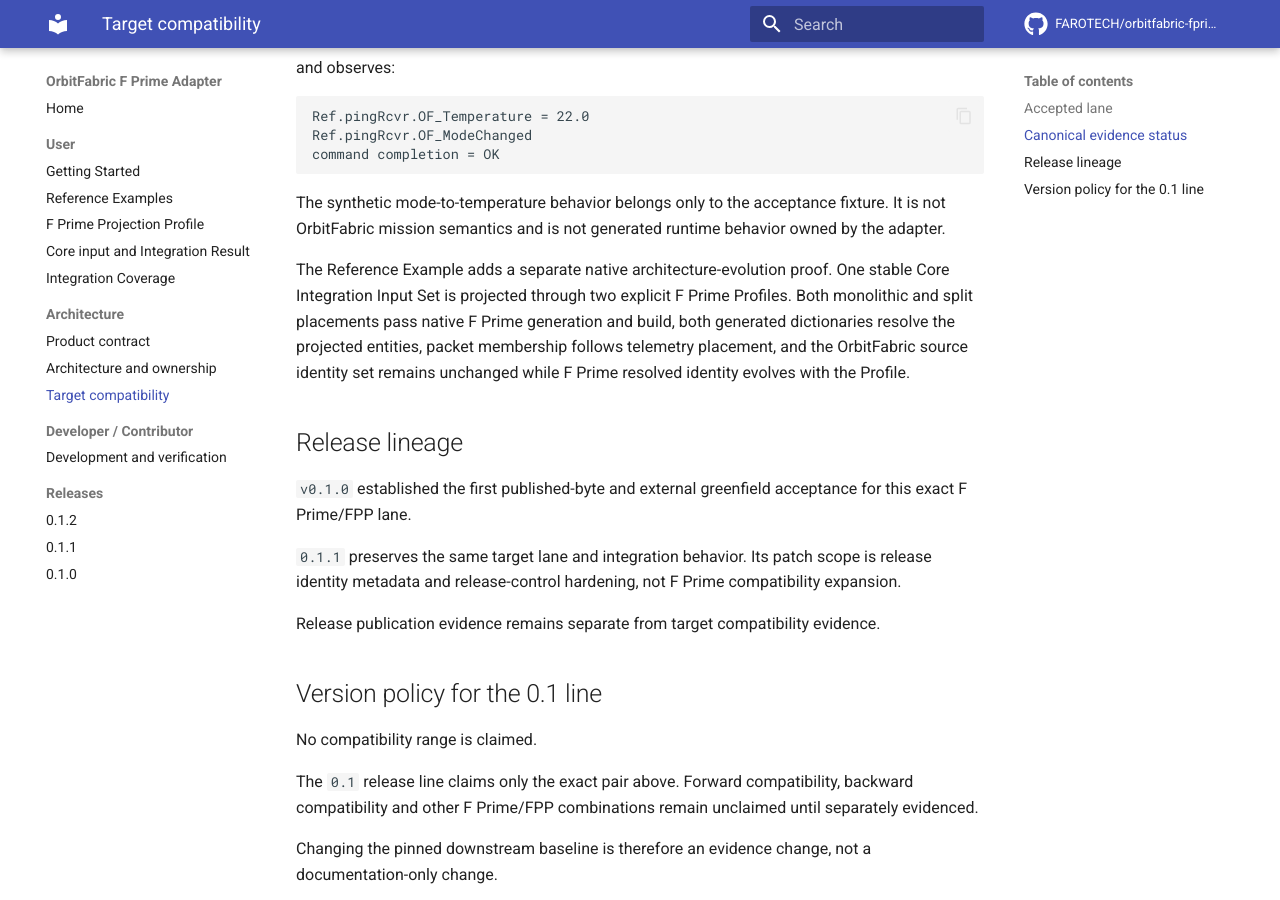
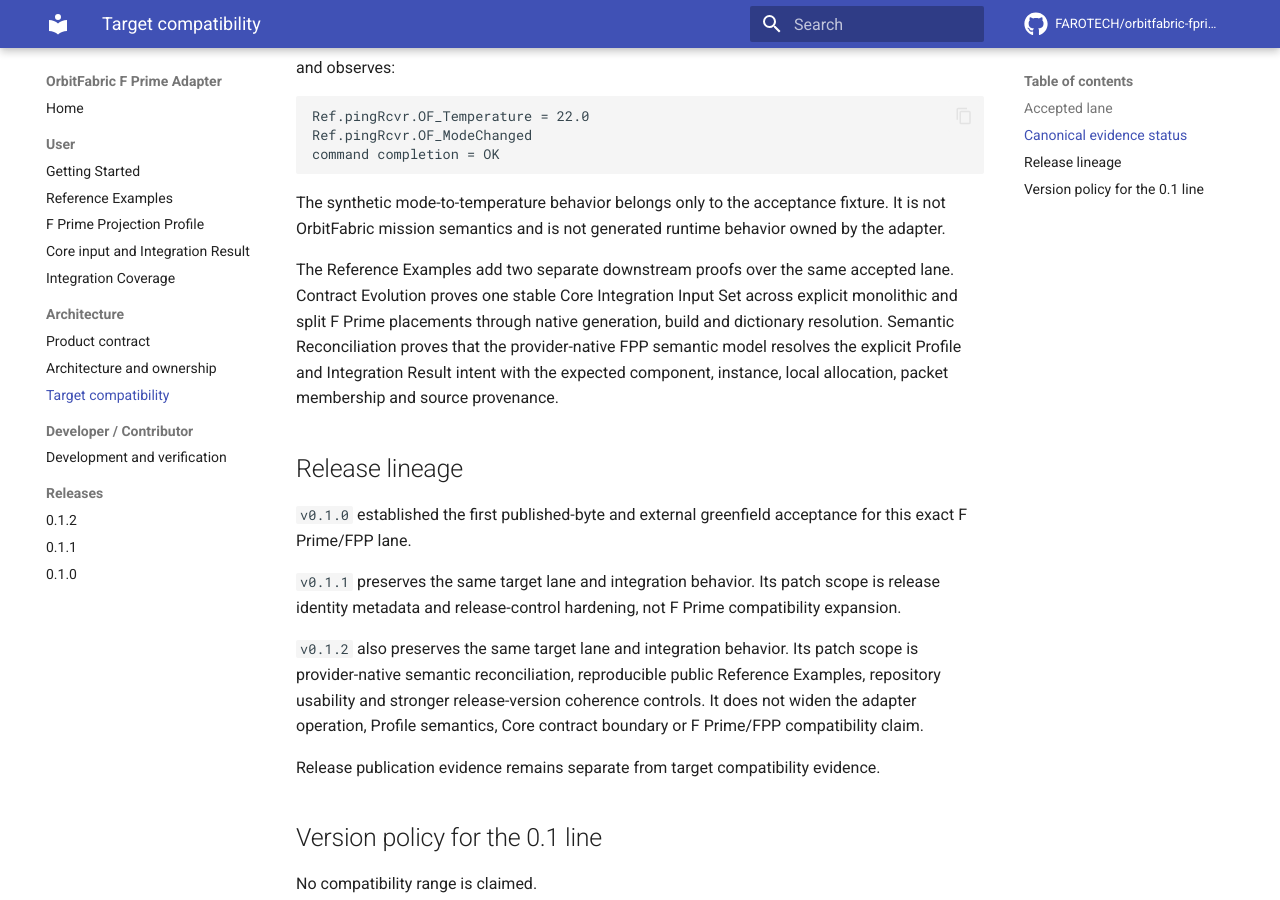
Before and after one commit to FAROTECH/orbitfabric-fprime-adapter, an MkDocs documentation site: the page built from docs/target-compatibility.md, in a window 1280 px wide and 900 px high, scrolled down 951 px. Built offline with MkDocs 1.6.1 and Material for MkDocs 9.7.7, drawn with Linux system fonts in a browser that asks for light colours; comment, search, counter and statistics services are not loaded.

Commit message:
docs: record unchanged target lane for 0.1.2

```diff
--- a/docs/target-compatibility.md
+++ b/docs/target-compatibility.md
@@ -53,13 +53,15 @@ command completion = OK
 
 The synthetic mode-to-temperature behavior belongs only to the acceptance fixture. It is not OrbitFabric mission semantics and is not generated runtime behavior owned by the adapter.
 
-The Reference Example adds a separate native architecture-evolution proof. One stable Core Integration Input Set is projected through two explicit F Prime Profiles. Both monolithic and split placements pass native F Prime generation and build, both generated dictionaries resolve the projected entities, packet membership follows telemetry placement, and the OrbitFabric source identity set remains unchanged while F Prime resolved identity evolves with the Profile.
+The Reference Examples add two separate downstream proofs over the same accepted lane. Contract Evolution proves one stable Core Integration Input Set across explicit monolithic and split F Prime placements through native generation, build and dictionary resolution. Semantic Reconciliation proves that the provider-native FPP semantic model resolves the explicit Profile and Integration Result intent with the expected component, instance, local allocation, packet membership and source provenance.
 
 ## Release lineage
 
 `v0.1.0` established the first published-byte and external greenfield acceptance for this exact F Prime/FPP lane.
 
-`0.1.1` preserves the same target lane and integration behavior. Its patch scope is release identity metadata and release-control hardening, not F Prime compatibility expansion.
+`v0.1.1` preserves the same target lane and integration behavior. Its patch scope is release identity metadata and release-control hardening, not F Prime compatibility expansion.
+
+`v0.1.2` also preserves the same target lane and integration behavior. Its patch scope is provider-native semantic reconciliation, reproducible public Reference Examples, repository usability and stronger release-version coherence controls. It does not widen the adapter operation, Profile semantics, Core contract boundary or F Prime/FPP compatibility claim.
 
 Release publication evidence remains separate from target compatibility evidence.
 
```
